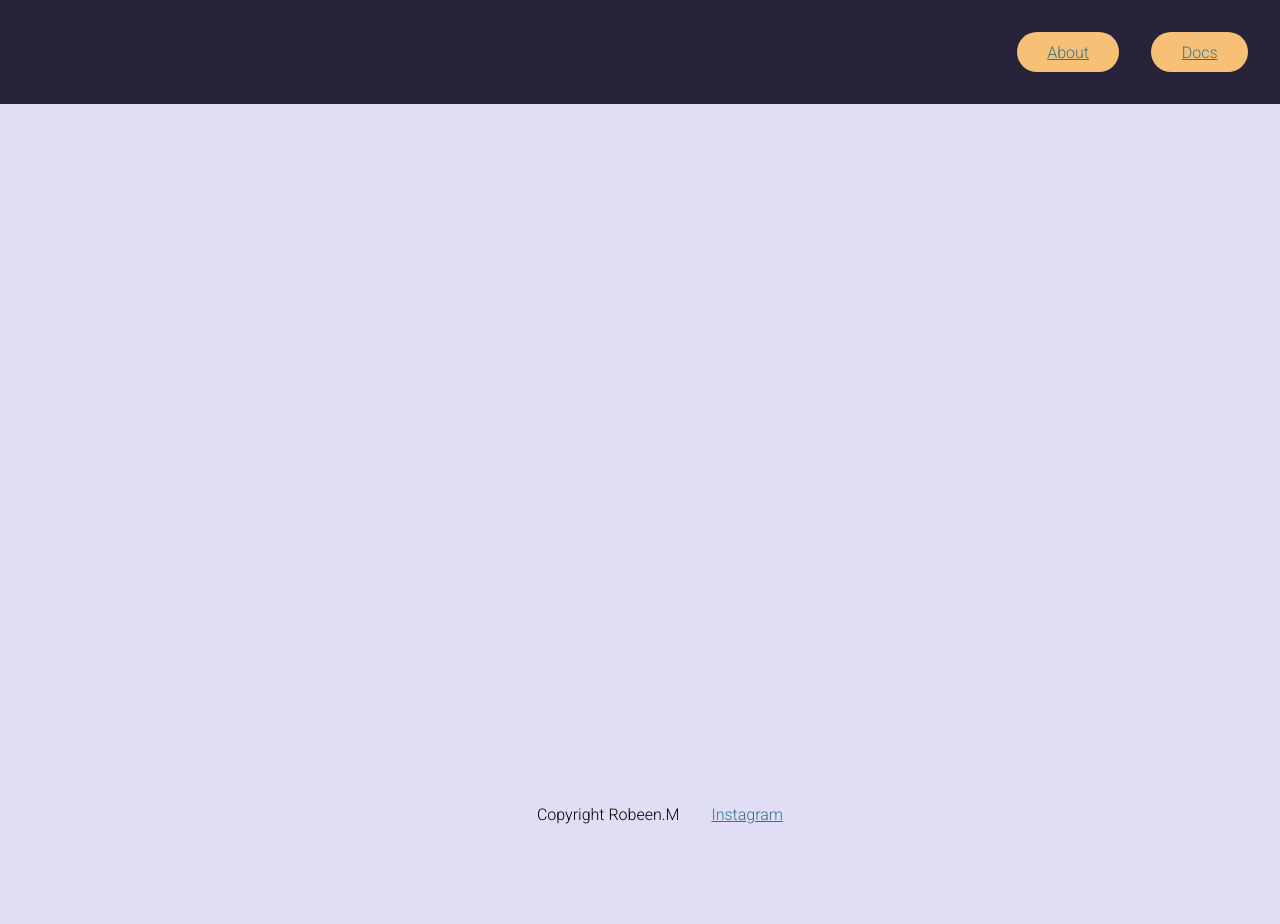
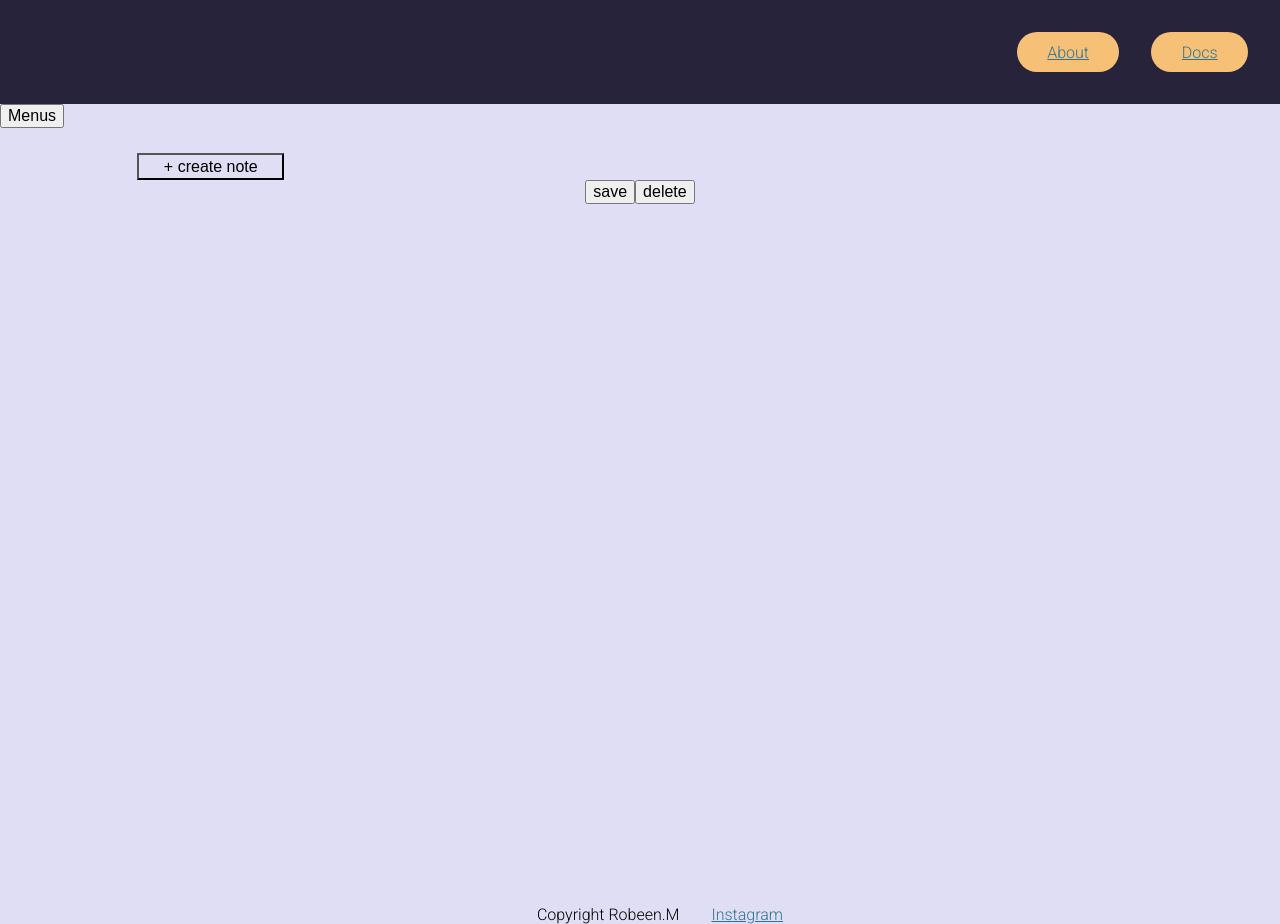
Before and after one commit to ImTheRice/1620_Assignment_One, a plain HTML site: page note.html in a window 1280 px wide. Before the commit the page ends 824 px from the top, so only its background shows below. Drawn offline with Linux system fonts and the light colour scheme.

Commit message:
Added all unstylesd buttons to note.html

```diff
--- a/CSS/style.css
+++ b/CSS/style.css
@@ -9,11 +9,6 @@ body {
 button {
     font-size: 1rem;
     text-align: center;
-}
-
-section {
-    display: flex;
-    flex-direction: row;
 }
 
 .sidebar {
@@ -46,13 +41,23 @@ nav ul {
     background-color: #26233a;
 }
 
-.topButton {
+.topLink {
     background-color: #f6c177;
     font-size: 1rem;
     border-radius: 25px;
     padding: 0.875%;
     padding-left: 2.5%;
     padding-right: 2.5%;
+}
+
+section {
+    display: flex;
+    flex-direction: row;
+}
+
+.mini {
+    flex-direction: row;
+    justify-content: center;
 }
 
 .bottomBar {
--- a/note.html
+++ b/note.html
@@ -16,11 +16,27 @@
     <header>
         <nav>
             <ul class="topBar">
-                <li class="topButton"><a href="#">About</a></li>
-                <li class="topButton"><a href="#">Docs</a></li>
+                <li class="topLink"><a href="#">About</a></li>
+                <li class="topLink"><a href="#">Docs</a></li>
             </ul>
         </nav>
     </header>
+    <section>
+        <nav>
+            <button class="closeSide">Menus</button>
+        </nav>
+        <nav>
+            <button class="mainButton">+ create  note</button>
+        </nav>
+    </section>
+    <section class="mini">
+        <nav>
+            <button class="closeSide">save</button>
+        </nav>
+        <nav>
+            <button class="closeSide">delete</button>
+        </nav>
+    </section>
     <footer>
         <nav>
             <ul class="bottomBar">
```
Also changed, not shown: index.html (+2 -2 lines).
